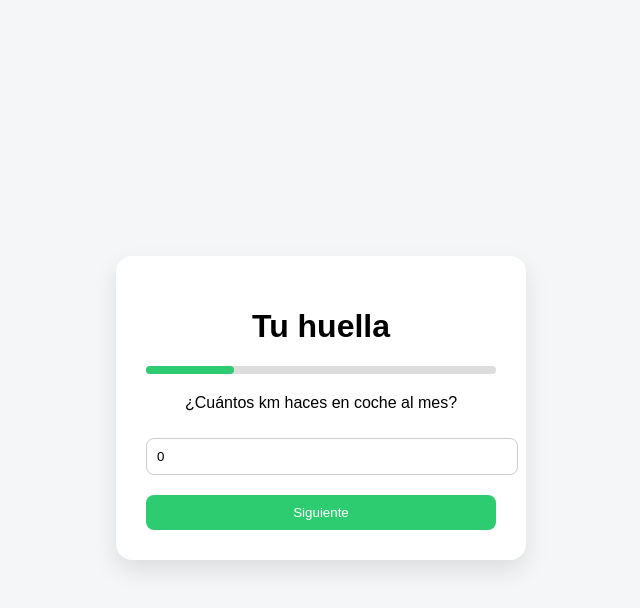
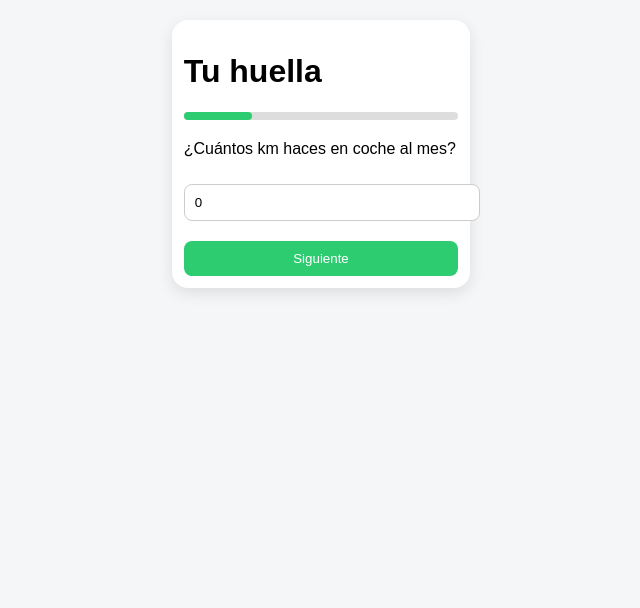
Before and after one commit to paula-gi/ZeroFootprint, a React (Create React App) app in the folder frontend/: page / in a window 1280 px wide. Shown: the top 608 px of the page, without its empty margins (319-959 px from the left). Built offline with nearby package versions, Linux system fonts and the light colour scheme.

Commit message:
feat: redesign dashboard layout using grid and card components for improved UX

```diff
--- a/frontend/src/App.css
+++ b/frontend/src/App.css
@@ -1,38 +1,67 @@
-.App {
-  text-align: center;
+
+.container {
+  display: flex;
+  justify-content: center;
+  align-items: flex-start;
+  min-height: 100vh;
+  padding: 20px;
+  max-width: 1000px;
+  margin: 0 auto;
 }
 
-.App-logo {
-  height: 40vmin;
-  pointer-events: none;
+.input {
+  width: 100%;
+  padding: 10px;
+  margin-top: 10px;
+  border-radius: 8px;
+  border: 1px solid #ccc;
 }
 
-@media (prefers-reduced-motion: no-preference) {
-  .App-logo {
-    animation: App-logo-spin infinite 20s linear;
-  }
+.btn {
+  margin-top: 20px;
+  padding: 10px;
+  width: 100%;
+  background: #2ecc71;
+  color: white;
+  border: none;
+  border-radius: 8px;
+  cursor: pointer;
 }
 
-.App-header {
-  background-color: #282c34;
-  min-height: 100vh;
-  display: flex;
-  flex-direction: column;
-  align-items: center;
-  justify-content: center;
-  font-size: calc(10px + 2vmin);
-  color: white;
+.btn:hover {
+  background: #27ae60;
 }
 
-.App-link {
-  color: #61dafb;
+.progress {
+  height: 8px;
+  background: #ddd;
+  border-radius: 10px;
+  margin-bottom: 20px;
 }
 
-@keyframes App-logo-spin {
-  from {
-    transform: rotate(0deg);
-  }
-  to {
-    transform: rotate(360deg);
-  }
+.progress-bar {
+  height: 100%;
+  background: #2ecc71;
+  border-radius: 10px;
 }
+
+li {
+  margin: 10px 0;
+}
+
+.dashboard {
+  display: grid;
+  grid-template-columns: repeat(2, 1fr);
+  gap: 12px;
+}
+
+.card {
+  background: white;
+  padding: 12px;
+  border-radius: 16px;
+  box-shadow: 0 5px 15px rgba(0,0,0,0.1);
+}
+
+.full {
+  grid-column: span 2;
+}
--- a/frontend/src/App.js
+++ b/frontend/src/App.js
@@ -1,4 +1,5 @@
 import Home from "./pages/Home";
+import './App.css';
 
 function App() {
   return <Home />;
--- a/frontend/src/components/Result.js
+++ b/frontend/src/components/Result.js
@@ -69,23 +69,21 @@ export default function Result({ userId }) {
   }));
 
   return (
-    <div>
+    <div className="dashboard">
+    <div className="card">
       <h2>Tu huella total</h2>
       <p>{total} kg CO2</p>
+    </div>
 
+    <div className="card">
       <h3>Tu nivel:</h3>
       <p>{getScore()}</p>
+    </div>
 
-      <h3>Detalle:</h3>
-      <ul>
-        {activities.map((a) => (
-          <li key={a.id}>
-            {a.name} → {a.totalCo2}
-          </li>
-        ))}
-      </ul>
 
-      <h3>Gráfico:</h3>
+    <div className="card full">
+      <h3>Distribución</h3>
+
       <PieChart width={300} height={300}>
         <Pie
           data={chartData}
@@ -99,14 +97,29 @@ export default function Result({ userId }) {
       </Pie>
       <Tooltip />
       </PieChart>
+    </div>
 
+    <div className="card">
+      <h3>Detalle:</h3>
+      <ul>
+        {activities.map((a) => (
+          <li key={a.id}>
+            {a.name} → {a.totalCo2}
+          </li>
+        ))}
+      </ul>
+    </div>
+
+    <div className="card">
       <h3>Recomendaciones:</h3>
       <ul>
         {getRecommendations().map((tip, i) => (
           <li key={i}>{tip}</li>
         ))}
       </ul>
+    </div>
 
+    <div className="card full">
       <h3>Evolución</h3>
       <ul>
         {history.map((h, i) => (
@@ -116,5 +129,6 @@ export default function Result({ userId }) {
         ))}
       </ul>
     </div>
+    </div>
   );
 }
--- a/frontend/src/index.css
+++ b/frontend/src/index.css
@@ -1,60 +1,5 @@
 body {
   font-family: Arial, sans-serif;
   background: #f4f6f8;
+  margin: 0;
 }
-
-.container {
-  display: flex;
-  justify-content: center;
-  align-items: center;
-  height: 100vh;
-}
-
-.card {
-  background: white;
-  padding: 30px;
-  border-radius: 16px;
-  width: 350px;
-  box-shadow: 0 10px 25px rgba(0,0,0,0.1);
-  text-align: center;
-}
-
-.input {
-  width: 100%;
-  padding: 10px;
-  margin-top: 10px;
-  border-radius: 8px;
-  border: 1px solid #ccc;
-}
-
-.btn {
-  margin-top: 20px;
-  padding: 10px;
-  width: 100%;
-  background: #2ecc71;
-  color: white;
-  border: none;
-  border-radius: 8px;
-  cursor: pointer;
-}
-
-.btn:hover {
-  background: #27ae60;
-}
-
-.progress {
-  height: 8px;
-  background: #ddd;
-  border-radius: 10px;
-  margin-bottom: 20px;
-}
-
-.progress-bar {
-  height: 100%;
-  background: #2ecc71;
-  border-radius: 10px;
-}
-
-li {
-  margin: 10px 0;
-}
```
Lines whose indentation alone changed are shown as unchanged.
